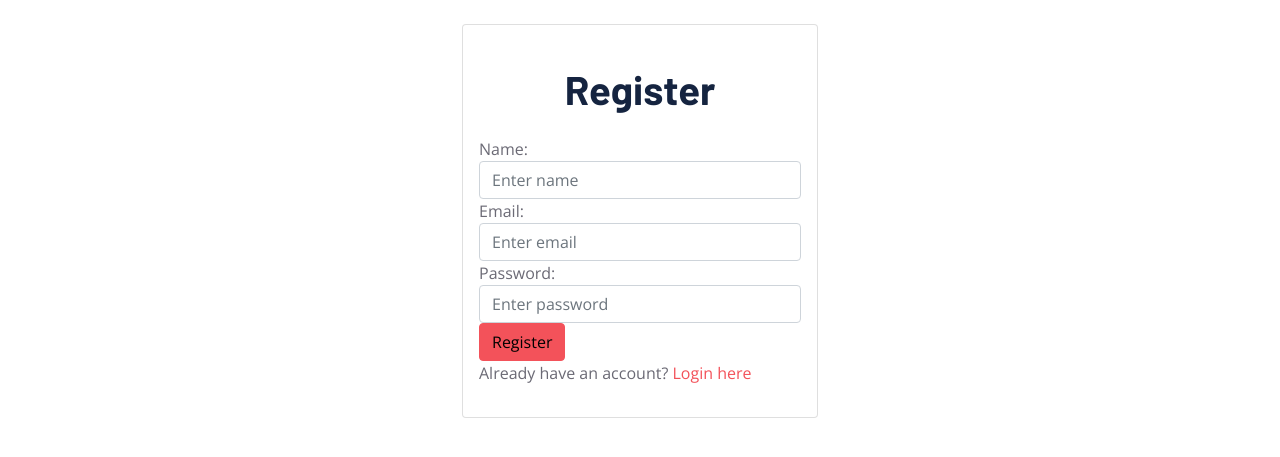
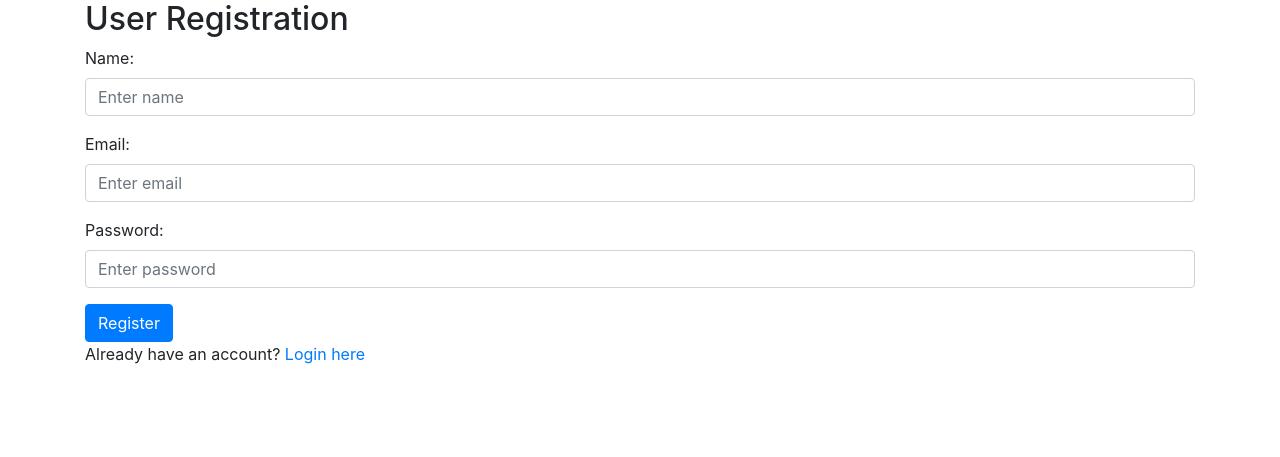
Before and after one commit to Surfskills/experiolearn-portfolio_project_v2, a Flask app: page /register in a window 1280 px wide. Shown: the top 457 px of the page. Run offline with Flask 3, Linux system fonts and the light colour scheme; some libraries are stand-ins or nearby versions.

Commit message:
Not easy

```diff
--- a/app.py
+++ b/app.py
@@ -1,7 +1,6 @@
-from flask import Flask, render_template, request, redirect, url_for, session,flash
+from flask import Flask, render_template, request, redirect, url_for, session
 from flask_mysqldb import MySQL
 import MySQLdb.cursors
-from uuid import uuid4
 import re
 
 
@@ -47,37 +46,27 @@ def logout():
 
 @app.route('/register', methods =['GET', 'POST'])
 def register():
-    message = ''
+    mesage = ''
     if request.method == 'POST' and 'name' in request.form and 'password' in request.form and 'email' in request.form :
         userName = request.form['name']
         password = request.form['password']
         email = request.form['email']
         cursor = mysql.connection.cursor(MySQLdb.cursors.DictCursor)
-        # Check if email already exists
         cursor.execute('SELECT * FROM user WHERE email = % s', (email, ))
         account = cursor.fetchone()
         if account:
-            message = 'Account already exists!'
+            mesage = 'Account already exists !'
         elif not re.match(r'[^@]+@[^@]+\.[^@]+', email):
-            message = 'Invalid email address!'
+            mesage = 'Invalid email address !'
         elif not userName or not password or not email:
-            message = 'Please fill out the form!'
+            mesage = 'Please fill out the form !'
         else:
-            # Generate unique userid
-            while True:
-                userid = str(uuid4())
-                cursor.execute('SELECT * FROM user WHERE userid = %s', (userid,))
-                if not cursor.fetchone():
-                    break
-            # Insert new user
-            cursor.execute('INSERT INTO user VALUES (%s, %s, %s, %s)', (userid, userName, email, password))
+            cursor.execute('INSERT INTO user (name, email, password) VALUES (%s, %s, %s)', (userName, email, password,))
             mysql.connection.commit()
-            message = 'You have successfully registered!'
-            flash(message, 'success')
-            return redirect(url_for('login'))
+            mesage = 'You have successfully registered !'
     elif request.method == 'POST':
-        message = 'Please fill out the form!'
-    return render_template('register.html', message=message)
+        mesage = 'Please fill out the form !'
+    return render_template('register.html', mesage = mesage)
 
 if __name__ == "__main__":
     app.run()
--- a/templates/register.html
+++ b/templates/register.html
@@ -1,74 +1,32 @@
-<!DOCTYPE html>
-<html lang="en">
-
+<html>
 <head>
 <meta charset="utf-8">
-	<title>EXPERIOLEARN - Internship Management Platform</title>
-	<meta content="width=device-width, initial-scale=1.0" name="viewport">
-	<meta content="ExperioLearn" name="keywords">
-	<meta content="Internship" name="description">
-
-	<!-- Favicon -->
-	<link rel="icon" type="image/jpg" href="static/img/images.jpg">
-
-	<!-- Google Web Fonts -->
-	<link rel="preconnect" href="https://fonts.googleapis.com">
-	<link rel="preconnect" href="https://fonts.gstatic.com" crossorigin>
-	<link
-		href="https://fonts.googleapis.com/css2?family=Barlow:wght@500;600;700&family=Open+Sans:wght@400;600&display=swap"
-		rel="stylesheet">
-
-	<!-- Icon Font Stylesheet -->
-	<link href="https://cdnjs.cloudflare.com/ajax/libs/font-awesome/5.10.0/css/all.min.css" rel="stylesheet">
-	<link href="https://cdn.jsdelivr.net/npm/bootstrap-icons@1.4.1/font/bootstrap-icons.css" rel="stylesheet">
-
-	<!-- Customized Bootstrap Stylesheet -->
-	<link rel="stylesheet" href="{{ url_for('static', filename='css/bootstrap.min.css') }}">
-
+<meta name="viewport" content="width=device-width, initial-scale=1">
+<title>User Registeration Form</title>
+<link rel="stylesheet" href="https://cdn.jsdelivr.net/npm/bootstrap@4.6.1/dist/css/bootstrap.min.css">
 </head>
-<div>
-	<div class="container login-form">
-		<div class="row mt-4 justify-content-center">
-
-			<div class="col-md-4">
-				<div class="card">
-					<div class="card-body">
-						<div class="offest-md-4">
-							<h1 class="text-center mt-4 mb-4 fw-bolder">Register</h1>
+<body>
+<div class="container">
+	<h2>User Registration</h2>
 	<form action="{{ url_for('register') }}" method="post">
         {% if mesage is defined and mesage %}
 			<div class="alert alert-warning">{{ mesage }}</div>
 		{% endif %}
 		<div class="form-group">
 			<label for="name">Name:</label>
-									<input type="text" class="form-control" id="name" name="name"
-										placeholder="Enter name" name="name">
+			<input type="text" class="form-control" id="name" name="name" placeholder="Enter name" name="name">
 		</div>
 		<div class="form-group">
 			<label for="email">Email:</label>
-									<input type="email" class="form-control" id="email" name="email"
-										placeholder="Enter email" name="email">
+			<input type="email" class="form-control" id="email" name="email" placeholder="Enter email" name="email">
 		</div>
 		<div class="form-group">
 			<label for="pwd">Password:</label>
-									<input type="password" class="form-control" id="password" name="password"
-										placeholder="Enter password" name="pswd">
+			<input type="password" class="form-control" id="password" name="password" placeholder="Enter password" name="pswd">
 		</div>
 		<button type="submit" class="btn btn-primary">Register</button>
-								<p class="bottom">Already have an account? <a class="bottom"
-										href="{{url_for('login')}}"> Login here</a></p>
+		<p class="bottom">Already have an account?  <a class="bottom" href="{{url_for('login')}}"> Login here</a></p>
 	</form>
 </div>
-					</div>
-				</div>
-			</div>
-		</div>
-
+</body>
 </html>
-</div>
-<script src="https://cdn.jsdelivr.net/npm/bootstrap@5.0.2/dist/js/bootstrap.bundle.min.js"
-	integrity="sha384-MrcW6ZMFYlzcLA8Nl+NtUVF0sA7MsXsP1UyJoMp4YLEuNSfAP+JcXn/tWtIaxVXM"
-	crossorigin="anonymous"></script>
-</body>
-
-</html>
```
Lines whose indentation alone changed are shown as unchanged.
